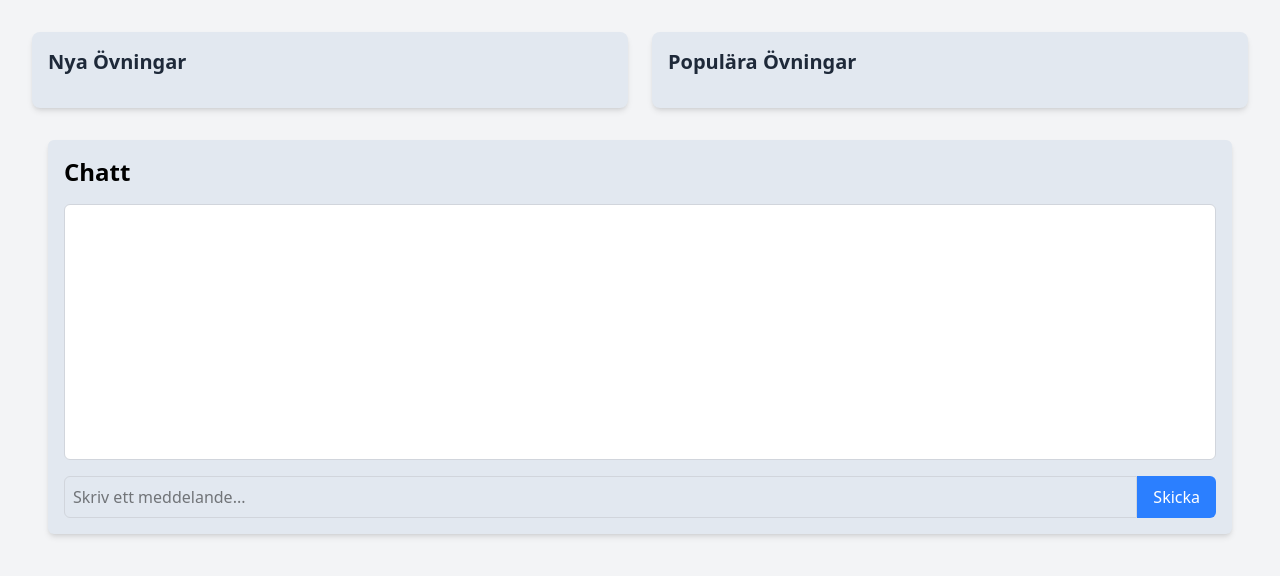
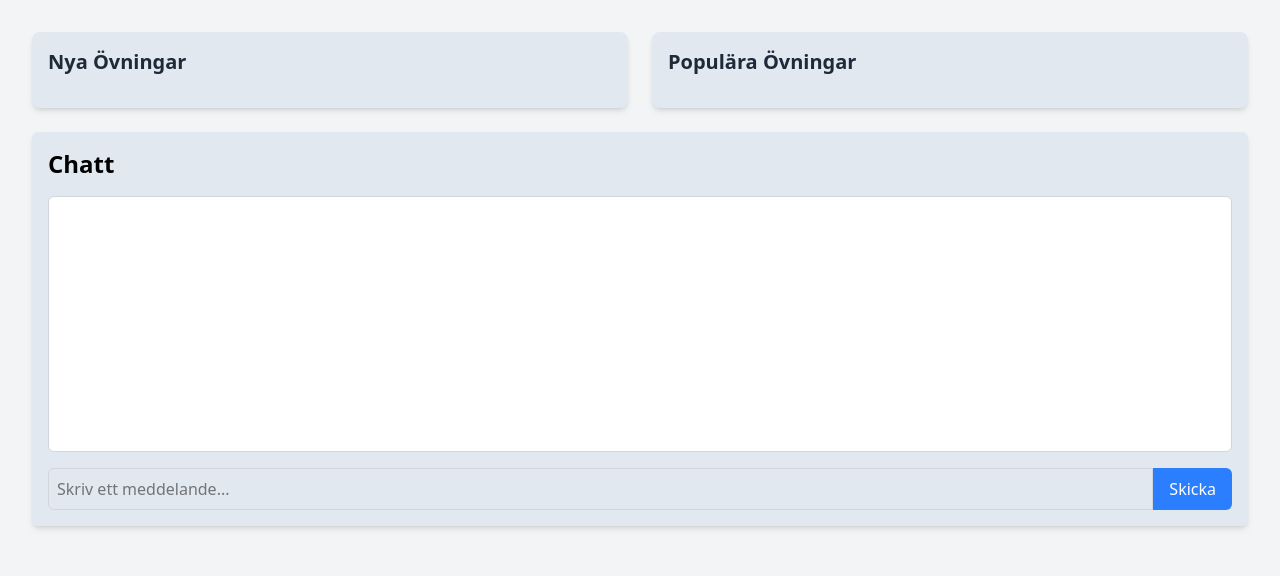
Before and after one commit to Rikemannen/site-rw2, a Flask app: page / in a window 1280 px wide. Shown: the part 64-640 px from the top of the page. Run offline with Flask 3, Linux system fonts and the light colour scheme; data that the repository does not hold is empty; parts of the project's set-up code (start-up, migrations or seed data) failed here and were passed over; some libraries are stand-ins or nearby versions.

Commit message:
Fix position of chat in index and remake base.html

```diff
--- a/app/templates/base.html
+++ b/app/templates/base.html
@@ -54,7 +54,9 @@
             {% include "chat/chat_window.html" %}
         </div>
         {% endif %}
+        <div class="container mx-auto p-4">
         {% block content %}{% endblock %}
+        </div>
     </main>
 </body>
 
--- a/app/templates/chat/chat_window.html
+++ b/app/templates/chat/chat_window.html
@@ -1,4 +1,3 @@
-<div class="container mx-auto p-4">
 <div class="bg-slate-200 rounded-md shadow-md p-4">
     <h1 class="text-2xl font-bold mb-4"><a href="/chat" class="hover:underline">Chatt</a></h1>
     <div id="chat-box" class="bg-white h-64 overflow-y-scroll p-2 mb-4 rounded-md border border-gray-300">
@@ -17,7 +16,6 @@
             class="flex-grow p-2 border border-gray-300 rounded-l-md">
         <button type="submit" class="bg-blue-500 text-white px-4 py-2 rounded-r-md">Skicka</button>
     </form>
-    </div>
 </div>
 <script src="https://cdn.socket.io/4.7.2/socket.io.min.js"></script>
 <script>
--- a/app/templates/index.html
+++ b/app/templates/index.html
@@ -3,7 +3,6 @@
 {% block title %}Hem{% endblock %}
 
 {% block content %}
-<div class="container mx-auto p-4">
 <div class="grid grid-cols-1 md:grid-cols-2 gap-6">
     <div class="bg-slate-200 rounded-lg shadow-md p-4">
         <h2 class="text-xl font-semibold mb-4 text-gray-800">Nya Övningar</h2>
@@ -49,9 +48,7 @@
         </ul>
     </div>
 </div>
-    <div class="grid grid-cols-1 md:grid-cols-1 gap-6">
-        <div class="mt-4">
+<div class="mt-6">
     {% include 'chat/chat_window.html' %}
 </div>
-    </div>
 {% endblock %}
```
Lines whose indentation alone changed are shown as unchanged.
